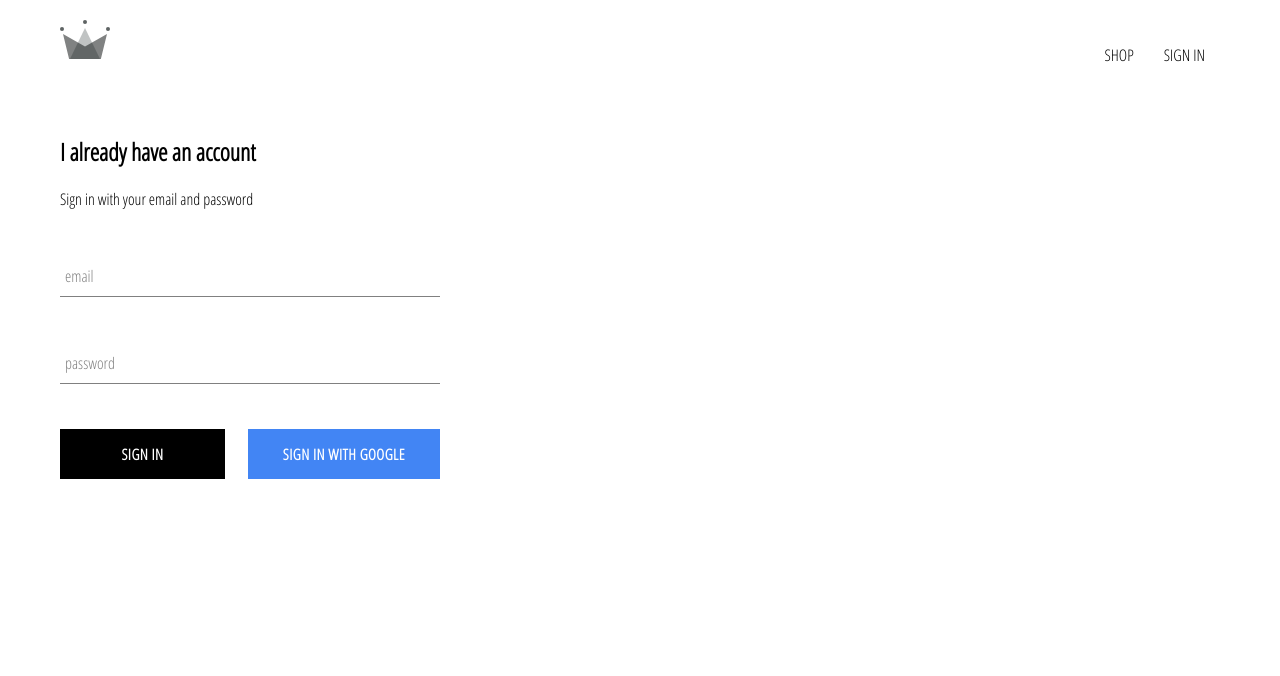
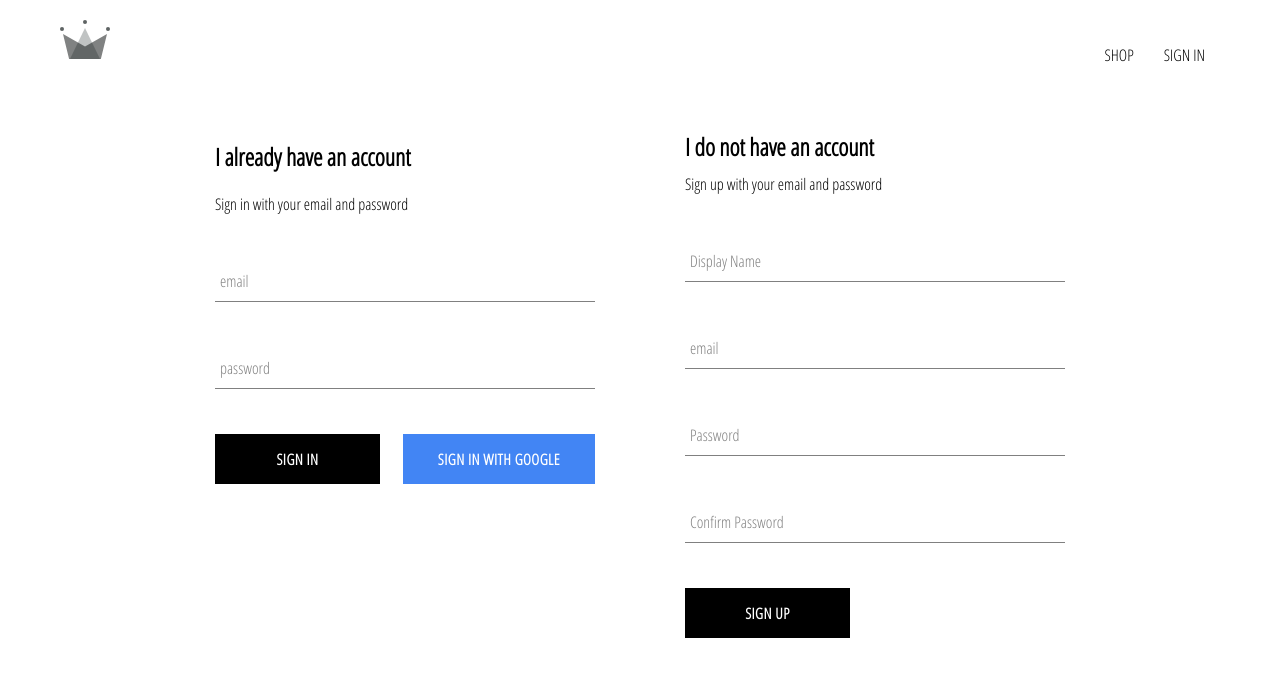
Before and after one commit to hgmeza/ecommerce-clothe-react, a React (Create React App) app: page /signin in a window 1280 px wide. Shown: the top 676 px of the page. Built offline with nearby package versions, Linux system fonts and the light colour scheme; no server answers.

Commit message:
implemented email/passw auth using firebase

```diff
--- a/src/App.js
+++ b/src/App.js
@@ -5,7 +5,7 @@
 import HomePage from './pages/homepage/homepage';
 import ShopPage from './pages/shop/shop';
 import AuthenticationPage from './pages/authentication/authentication'
-import {auth} from './firebase/firebase.utils';
+import {auth, createUserProfileDocument} from './firebase/firebase.utils';
 
 import './App.css';
 
@@ -21,8 +21,21 @@
   unsubscribeFromAuth = null;
 
   componentDidMount() {
-    this.unsubscribeFromAuth = auth.onAuthStateChanged(user => {
-      this.setState({currentUser: user});
+    this.unsubscribeFromAuth = auth.onAuthStateChanged(async userAuth => {
+      if(userAuth) {
+        const userRef = createUserProfileDocument(userAuth);
+
+        (await userRef).onSnapshot(snapShot => {
+          this.setState({
+            currentUser: {
+              id: snapShot.id,
+              ...snapShot.data()
+            }
+          })
+        });
+      } else {
+       this.setState({currentUser: userAuth});
+      }
     })
   }
 
--- /dev/null
+++ b/src/components/SignUp/SignUp.js
@@ -0,0 +1,100 @@
+import React, {Component} from 'react';
+
+import FormInput from './../FormInput/FormInput';
+import CustomButton from './../CustomButton/CustomButton';
+
+import {auth, createUserProfileDocument} from './../../firebase/firebase.utils';
+
+import './sign-up.scss';
+
+class SignUp extends Component {
+  constructor() {
+    super();
+
+    this.state = {
+      displayName: '',
+      email: '',
+      password: '',
+      confirmPassword: ''
+    }
+  }
+
+  handleSubmit = async event => {
+    event.preventDefault();
+    const {displayName, email, password, confirmPassword} = this.state;
+
+    if(password !== confirmPassword) {
+      alert("Passwords do not match");
+      return;
+    }
+
+    try {
+      const {user} = await auth.createUserWithEmailAndPassword(email, password)
+
+      await createUserProfileDocument(user, {displayName})
+
+      this.setState({
+        displayName: '',
+        email: '',
+        password: '',
+        confirmPassword: ''
+      })
+
+    } catch(error) {
+      console.log(error);
+    }
+  }
+
+  handleChange = event => {
+    const {name, value} = event.target;
+
+    this.setState({[name]: value})
+  }
+
+  render() {
+    const {displayName, email, password, confirmPassword} = this.state;
+    return(
+      <div className='sign-up'>
+        <h2 className='title'> I do not have an account</h2>
+        <span>Sign up with your email and password</span>
+        <form className='sign-up-form' onSubmit={this.handleSubmit}>
+          <FormInput
+            type='text'
+            name='displayName'
+            value={displayName}
+            onChange={this.handleChange}
+            label='Display Name'
+            required
+          />
+          <FormInput
+            type='email'
+            name='email'
+            value={email}
+            onChange={this.handleChange}
+            label='email'
+            required
+          />
+          <FormInput
+            type='password'
+            name='password'
+            value={password}
+            onChange={this.handleChange}
+            label='Password'
+            required
+          />
+          <FormInput
+            type='password'
+            name='confirmPassword'
+            value={confirmPassword}
+            onChange={this.handleChange}
+            label='Confirm Password'
+            required
+          />
+          <CustomButton type='submit'>SIGN UP</CustomButton>
+        </form>
+      </div>
+    )
+  }
+}
+
+export default SignUp;
--- /dev/null
+++ b/src/components/SignUp/sign-up.scss
@@ -0,0 +1,9 @@
+.sign-up {
+  display: flex;
+  flex-direction: column;
+  width: 380px;
+
+  .title {
+    margin: 10px 0;
+  }
+}
--- a/src/firebase/firebase.utils.js
+++ b/src/firebase/firebase.utils.js
@@ -13,6 +13,31 @@
   measurementId: "G-R1Z07EMDE7"
 };
 
+export const createUserProfileDocument = async (userAuth, additionalData) => {
+  if(!userAuth) return;
+
+  const userRef = firestore.doc(`users/${userAuth.uid}`);
+  const snapShot = await userRef.get();
+
+  if(!snapShot.exists) {
+    const {displayName, email} = userAuth;
+    const createdAt = new Date();
+
+    try {
+      await userRef.set({
+        displayName,
+        email,
+        createdAt,
+        ...additionalData
+      })
+    } catch(error) {
+      console.log('Error creating user', error.message)
+    }
+  }
+
+  return userRef;
+}
+
 firebase.initializeApp(config);
 
 export const auth = firebase.auth();
--- a/src/pages/authentication/authentication.js
+++ b/src/pages/authentication/authentication.js
@@ -1,6 +1,7 @@
 import React from 'react';
 
 import SignIn from './../../components/SignIn/SignIn';
+import SignUp from './../../components/SignUp/SignUp';
 
 import './authentication.scss';
 
@@ -8,6 +9,7 @@
   return (
     <div className='authentication'>
       <SignIn />
+      <SignUp />
     </div>
    );
 }
--- a/src/pages/authentication/authentication.scss
+++ b/src/pages/authentication/authentication.scss
@@ -0,0 +1,6 @@
+.authentication {
+  width: 850px;
+  display: flex;
+  justify-content: space-between;
+  margin: 30px auto;
+}
```
